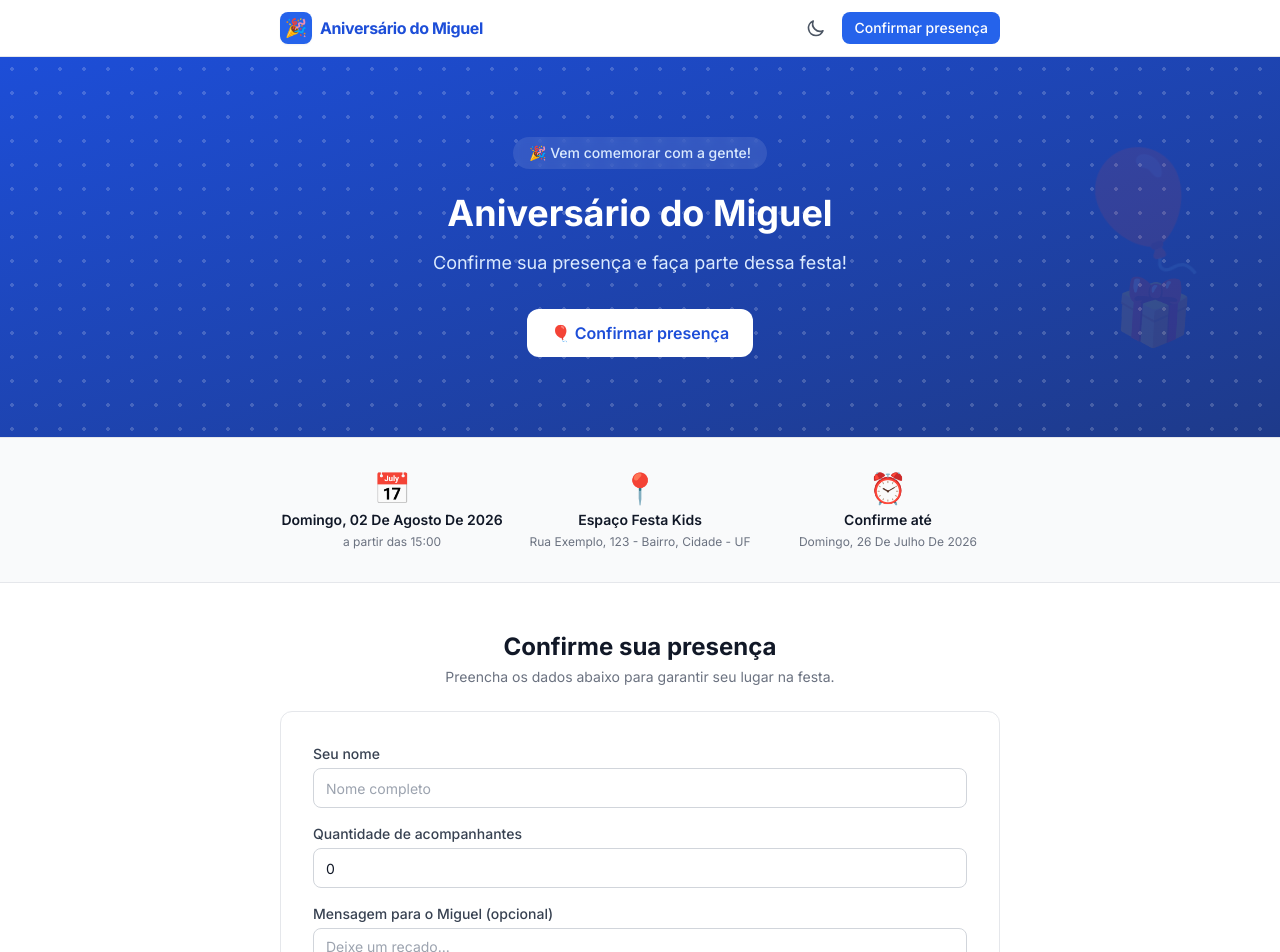
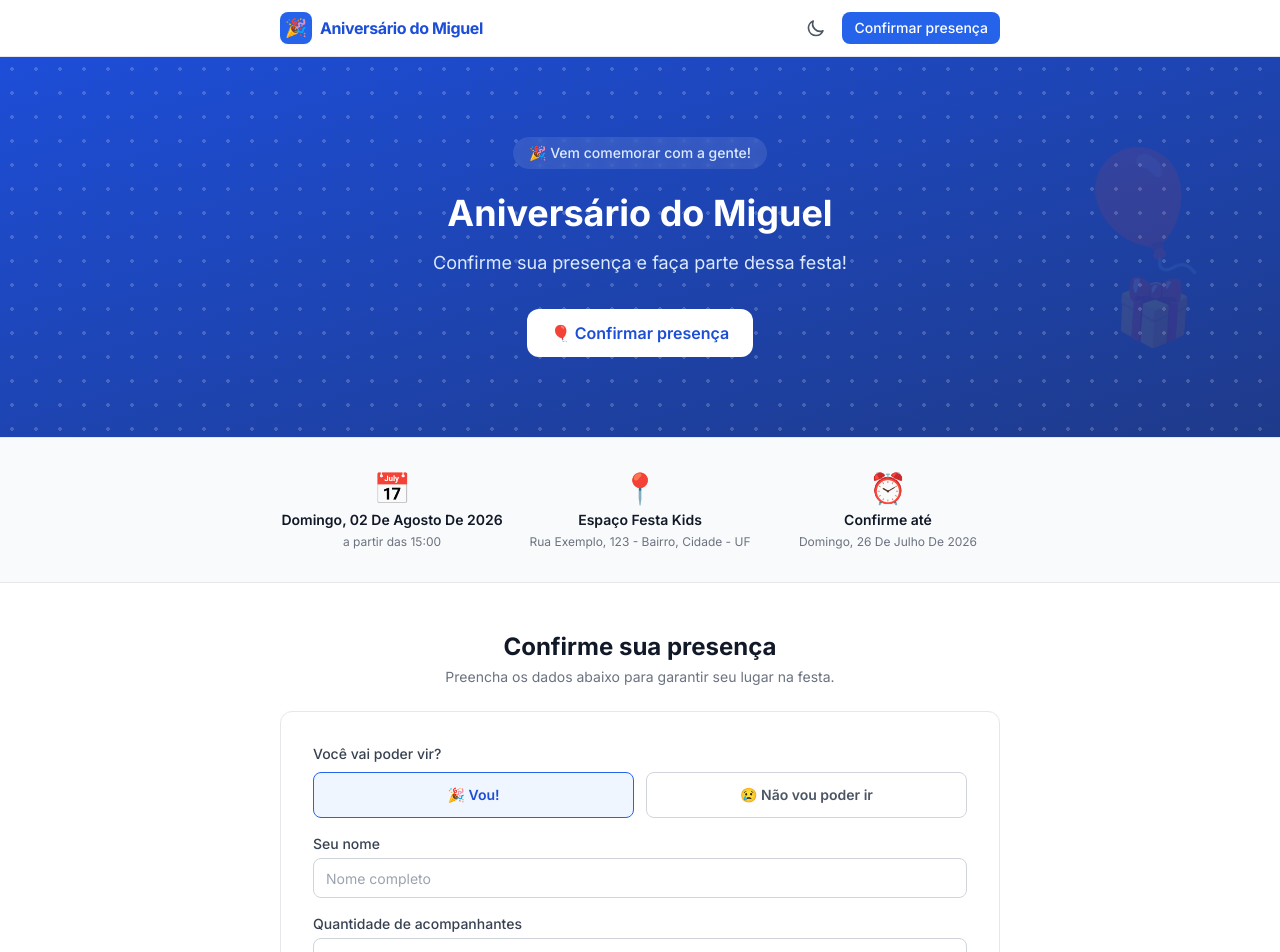
Before and after one commit to Guigomes/confirmar-presenca-miguel-front, a Next.js app: page / in a window 1280 px wide. Shown: the top 952 px of the page. Built offline with nearby package versions, Linux system fonts and the light colour scheme; no server answers.

Commit message:
Add option to decline the RSVP
Guests can now toggle between confirming attendance and letting the
organizers know they can't make it. Declining hides the companions
field, uses a distinct button/message, and the admin dashboard breaks
out confirmed vs. declined counts.

```diff
--- a/components/rsvp/rsvp-form.tsx
+++ b/components/rsvp/rsvp-form.tsx
@@ -8,9 +8,11 @@ import { useCreateRsvp } from '@/lib/hooks/use-rsvp';
 import { Input } from '@/components/ui/input';
 import { Textarea } from '@/components/ui/textarea';
 import { Button } from '@/components/ui/button';
+import { cn } from '@/lib/utils/cn';
 import { party } from '@/lib/config/party';
 
 const rsvpSchema = z.object({
+  attending: z.boolean(),
   guest_name: z.string().trim().min(2, 'Informe seu nome completo'),
   companions_count: z.coerce.number().int().min(0).max(20),
   message: z.string().trim().max(500).optional(),
@@ -20,19 +22,25 @@ type RsvpValues = z.infer<typeof rsvpSchema>;
 
 export function RsvpForm() {
   const [submitted, setSubmitted] = useState(false);
+  const [attended, setAttended] = useState(true);
   const createRsvp = useCreateRsvp();
   const {
     register,
     handleSubmit,
+    watch,
+    setValue,
     formState: { errors },
     reset,
   } = useForm<RsvpValues>({
     resolver: zodResolver(rsvpSchema),
-    defaultValues: { guest_name: '', companions_count: 0, message: '' },
+    defaultValues: { attending: true, guest_name: '', companions_count: 0, message: '' },
   });
+
+  const attending = watch('attending');
 
   async function onSubmit(values: RsvpValues) {
     await createRsvp.mutateAsync(values);
+    setAttended(values.attending);
     reset();
     setSubmitted(true);
   }
@@ -40,15 +48,17 @@ export function RsvpForm() {
   if (submitted) {
     return (
       <div className="card p-8 text-center">
-        <p className="text-5xl mb-4">🎉</p>
+        <p className="text-5xl mb-4">{attended ? '🎉' : '😢'}</p>
         <h3 className="text-xl font-bold text-gray-900 dark:text-gray-100 mb-2">
-          Presença confirmada!
+          {attended ? 'Presença confirmada!' : 'Que pena!'}
         </h3>
         <p className="text-gray-600 dark:text-gray-400 mb-6">
-          Nos vemos no aniversário do {party.childName}. Obrigado por confirmar!
+          {attended
+            ? `Nos vemos no aniversário do ${party.childName}. Obrigado por confirmar!`
+            : `Obrigado por avisar — vamos sentir sua falta no aniversário do ${party.childName}.`}
         </p>
         <Button variant="secondary" onClick={() => setSubmitted(false)}>
-          Confirmar outra pessoa
+          Enviar outra resposta
         </Button>
       </div>
     );
@@ -56,12 +66,46 @@ export function RsvpForm() {
 
   return (
     <form onSubmit={handleSubmit(onSubmit)} className="card p-6 sm:p-8 space-y-4">
+      <div>
+        <label className="text-sm font-medium text-gray-700 dark:text-gray-300 mb-2 block">
+          Você vai poder vir?
+        </label>
+        <div className="grid grid-cols-2 gap-3">
+          <button
+            type="button"
+            onClick={() => setValue('attending', true)}
+            className={cn(
+              'rounded-lg border px-4 py-3 text-sm font-semibold transition-colors',
+              attending
+                ? 'border-brand-600 bg-brand-50 text-brand-700 dark:border-brand-500 dark:bg-brand-950 dark:text-brand-300'
+                : 'border-gray-300 text-gray-600 hover:bg-gray-50 dark:border-gray-700 dark:text-gray-400 dark:hover:bg-gray-800'
+            )}
+          >
+            🎉 Vou!
+          </button>
+          <button
+            type="button"
+            onClick={() => setValue('attending', false)}
+            className={cn(
+              'rounded-lg border px-4 py-3 text-sm font-semibold transition-colors',
+              !attending
+                ? 'border-red-500 bg-red-50 text-red-700 dark:border-red-500 dark:bg-red-950/40 dark:text-red-300'
+                : 'border-gray-300 text-gray-600 hover:bg-gray-50 dark:border-gray-700 dark:text-gray-400 dark:hover:bg-gray-800'
+            )}
+          >
+            😢 Não vou poder ir
+          </button>
+        </div>
+      </div>
+
       <Input
         label="Seu nome"
         placeholder="Nome completo"
         error={errors.guest_name?.message}
         {...register('guest_name')}
       />
+
+      {attending && (
         <Input
           label="Quantidade de acompanhantes"
           type="number"
@@ -70,8 +114,10 @@ export function RsvpForm() {
           error={errors.companions_count?.message}
           {...register('companions_count')}
         />
+      )}
+
       <Textarea
-        label="Mensagem para o Miguel (opcional)"
+        label={attending ? 'Mensagem para o Miguel (opcional)' : 'Deixe um recado (opcional)'}
         placeholder="Deixe um recado..."
         error={errors.message?.message}
         {...register('message')}
@@ -79,12 +125,18 @@ export function RsvpForm() {
 
       {createRsvp.isError && (
         <p className="text-sm text-red-600 dark:text-red-400 bg-red-50 dark:bg-red-950/30 rounded-lg px-3 py-2">
-          Não foi possível confirmar sua presença. Tente novamente.
+          Não foi possível enviar sua resposta. Tente novamente.
         </p>
       )}
 
-      <Button type="submit" className="w-full" size="lg" loading={createRsvp.isPending}>
-        Confirmar presença
+      <Button
+        type="submit"
+        variant={attending ? 'primary' : 'danger'}
+        className="w-full"
+        size="lg"
+        loading={createRsvp.isPending}
+      >
+        {attending ? 'Confirmar presença' : 'Avisar que não vou'}
       </Button>
     </form>
   );
--- a/components/rsvp/rsvp-summary.tsx
+++ b/components/rsvp/rsvp-summary.tsx
@@ -1,19 +1,24 @@
 import type { Rsvp } from '@/types/rsvp';
 
 export function RsvpSummary({ rsvps }: { rsvps: Rsvp[] }) {
-  const totalConfirmations = rsvps.length;
-  const totalGuests = rsvps.reduce((sum, r) => sum + 1 + r.companions_count, 0);
+  const confirmed = rsvps.filter((r) => r.attending);
+  const declined = rsvps.filter((r) => !r.attending);
+  const totalGuests = confirmed.reduce((sum, r) => sum + 1 + r.companions_count, 0);
 
   return (
-    <div className="grid grid-cols-2 gap-3 mb-6">
+    <div className="grid grid-cols-3 gap-3 mb-6">
       <div className="card p-4">
-        <p className="text-xs font-medium text-gray-500 dark:text-gray-400 mb-1">Confirmações</p>
-        <p className="text-2xl font-bold text-gray-900 dark:text-gray-100">{totalConfirmations}</p>
+        <p className="text-xs font-medium text-gray-500 dark:text-gray-400 mb-1">Confirmados</p>
+        <p className="text-2xl font-bold text-gray-900 dark:text-gray-100">{confirmed.length}</p>
       </div>
       <div className="card p-4">
         <p className="text-xs font-medium text-gray-500 dark:text-gray-400 mb-1">Total de convidados</p>
         <p className="text-2xl font-bold text-brand-600 dark:text-brand-400">{totalGuests}</p>
       </div>
+      <div className="card p-4">
+        <p className="text-xs font-medium text-gray-500 dark:text-gray-400 mb-1">Não vão</p>
+        <p className="text-2xl font-bold text-gray-400 dark:text-gray-500">{declined.length}</p>
+      </div>
     </div>
   );
 }
--- a/components/rsvp/rsvp-table.tsx
+++ b/components/rsvp/rsvp-table.tsx
@@ -25,9 +25,10 @@ export function RsvpTable({ rsvps }: { rsvps: Rsvp[] }) {
         <thead>
           <tr className="border-b border-gray-200 dark:border-gray-800 text-left text-xs text-gray-500 dark:text-gray-400">
             <th className="px-4 py-3 font-medium">Convidado</th>
+            <th className="px-4 py-3 font-medium">Status</th>
             <th className="px-4 py-3 font-medium">Acompanhantes</th>
             <th className="px-4 py-3 font-medium">Mensagem</th>
-            <th className="px-4 py-3 font-medium">Confirmado</th>
+            <th className="px-4 py-3 font-medium">Respondido</th>
             <th className="px-4 py-3 font-medium" />
           </tr>
         </thead>
@@ -36,9 +37,24 @@ export function RsvpTable({ rsvps }: { rsvps: Rsvp[] }) {
             <tr key={r.id}>
               <td className="px-4 py-3 font-medium text-gray-900 dark:text-gray-100">{r.guest_name}</td>
               <td className="px-4 py-3">
-                <Badge className="bg-brand-50 text-brand-700 dark:bg-brand-950 dark:text-brand-300">
-                  +{r.companions_count}
-                </Badge>
+                {r.attending ? (
+                  <Badge className="bg-brand-50 text-brand-700 dark:bg-brand-950 dark:text-brand-300">
+                    Vai
+                  </Badge>
+                ) : (
+                  <Badge className="bg-gray-100 text-gray-600 dark:bg-gray-800 dark:text-gray-400">
+                    Não vai
+                  </Badge>
+                )}
+              </td>
+              <td className="px-4 py-3">
+                {r.attending ? (
+                  <Badge className="bg-brand-50 text-brand-700 dark:bg-brand-950 dark:text-brand-300">
+                    +{r.companions_count}
+                  </Badge>
+                ) : (
+                  <span className="text-gray-400 dark:text-gray-600">—</span>
+                )}
               </td>
               <td className="px-4 py-3 text-gray-600 dark:text-gray-400 max-w-xs truncate">
                 {r.message || '—'}
--- a/lib/hooks/use-rsvp.ts
+++ b/lib/hooks/use-rsvp.ts
@@ -22,7 +22,8 @@ export function useCreateRsvp() {
     mutationFn: async (values: RsvpFormValues) => {
       await addDoc(collection(db, RSVPS_COLLECTION), {
         guest_name: values.guest_name,
-        companions_count: values.companions_count,
+        attending: values.attending,
+        companions_count: values.attending ? values.companions_count : 0,
         message: values.message || null,
         created_at: serverTimestamp(),
       });
@@ -43,6 +44,7 @@ export function useRsvps() {
         return {
           id: d.id,
           guest_name: data.guest_name,
+          attending: data.attending ?? true,
           companions_count: data.companions_count,
           message: data.message ?? null,
           created_at: createdAt.toISOString(),
--- a/types/rsvp.ts
+++ b/types/rsvp.ts
@@ -1,6 +1,7 @@
 export type Rsvp = {
   id: string;
   guest_name: string;
+  attending: boolean;
   companions_count: number;
   message: string | null;
   created_at: string;
@@ -8,6 +9,7 @@ export type Rsvp = {
 
 export type RsvpFormValues = {
   guest_name: string;
+  attending: boolean;
   companions_count: number;
   message?: string;
 };
```
Also changed, not shown: 1 other file (tests, documents, lock files or other folders). Lines whose indentation alone changed are shown as unchanged.
